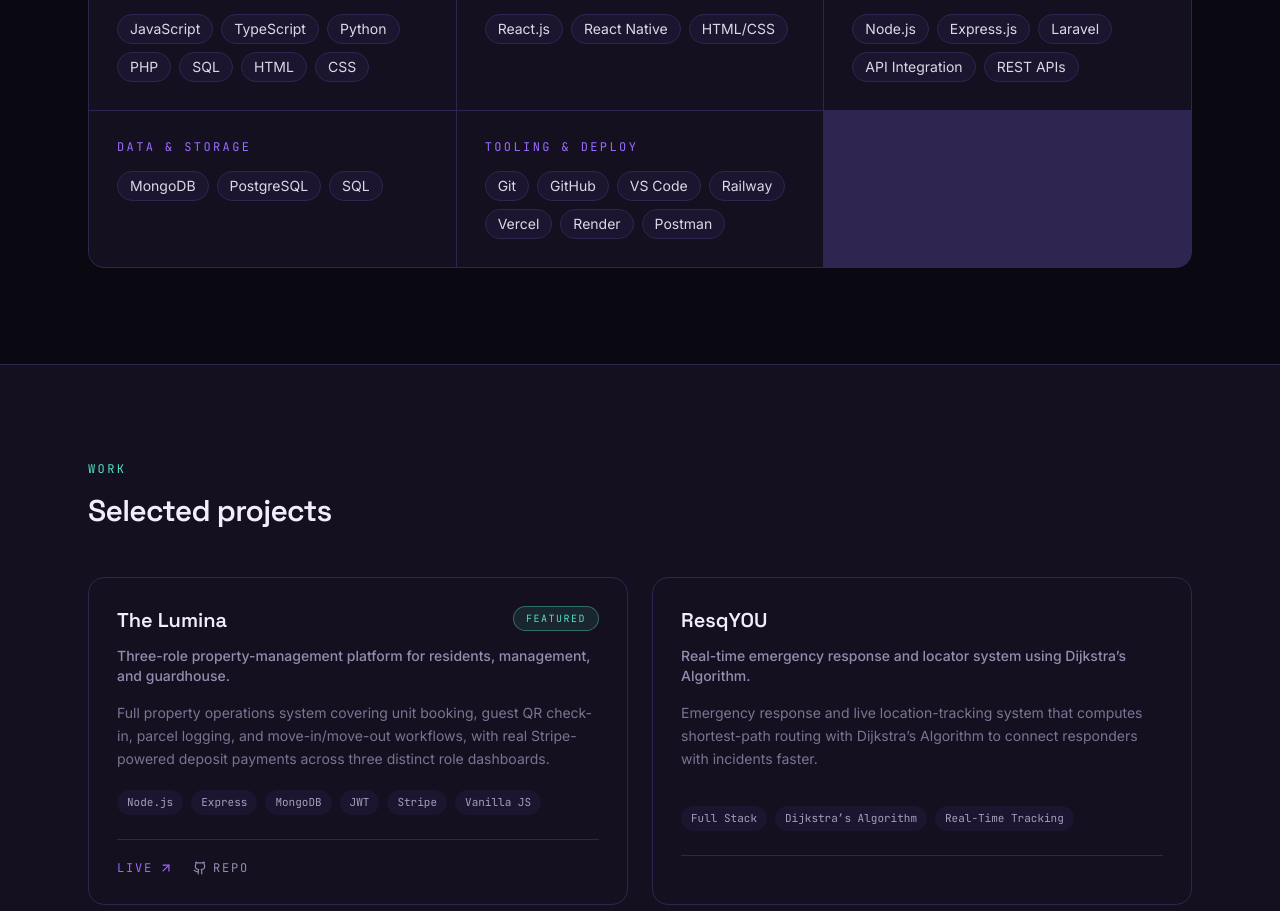
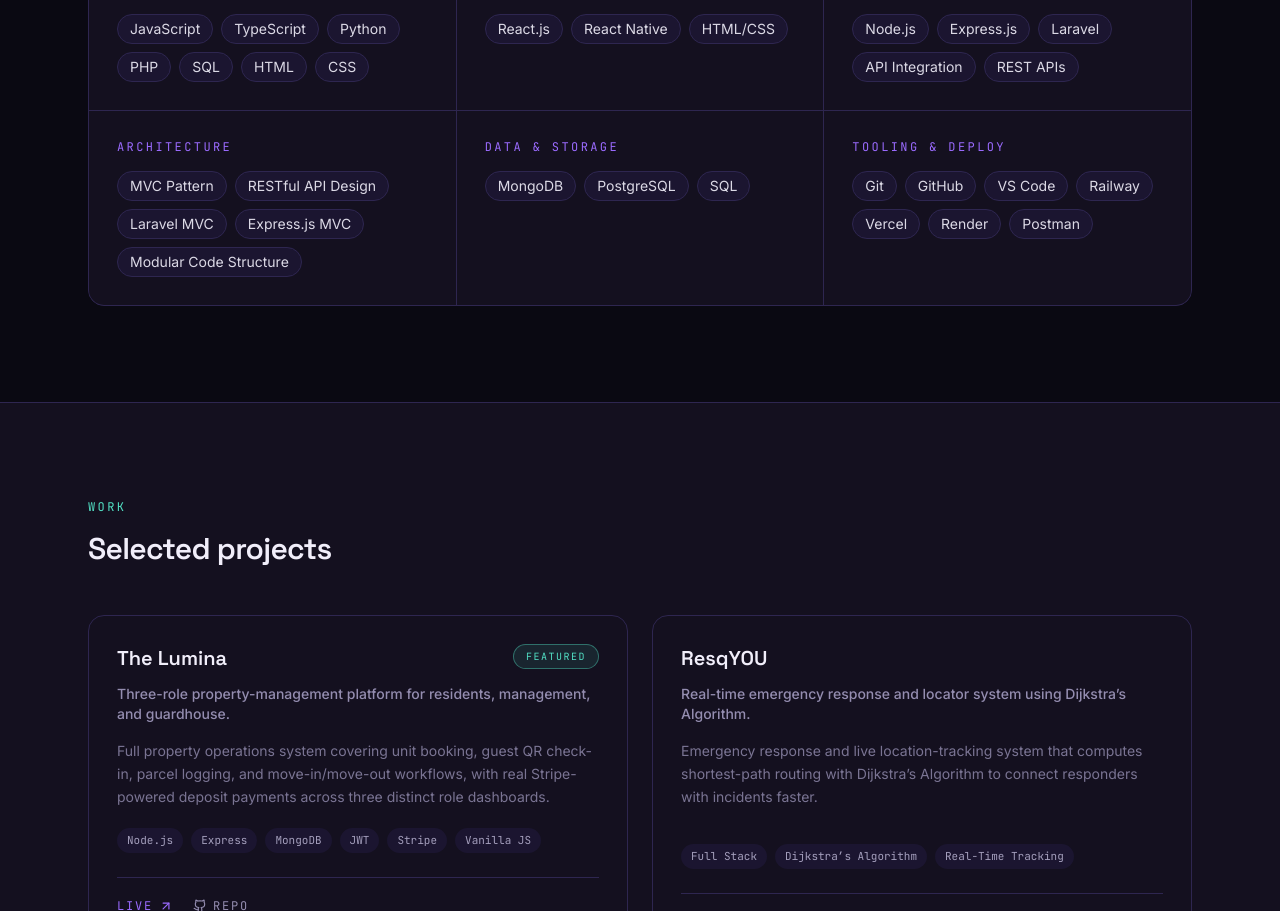
Before and after one commit to dooddles07/Portolio, a React (Vite) app: page / in a window 1280 px wide. Shown: the part 2140-3051 px from the top of the page. Built offline with nearby package versions, Linux system fonts and the light colour scheme.

Commit message:
feat: add MVC/architecture skills

```diff
--- a/src/data/profile.ts
+++ b/src/data/profile.ts
@@ -88,6 +88,10 @@ export const skillGroups = [
     items: ['Node.js', 'Express.js', 'Laravel', 'API Integration', 'REST APIs'],
   },
   {
+    label: 'Architecture',
+    items: ['MVC Pattern', 'RESTful API Design', 'Laravel MVC', 'Express.js MVC', 'Modular Code Structure'],
+  },
+  {
     label: 'Data & Storage',
     items: ['MongoDB', 'PostgreSQL', 'SQL'],
   },
```
